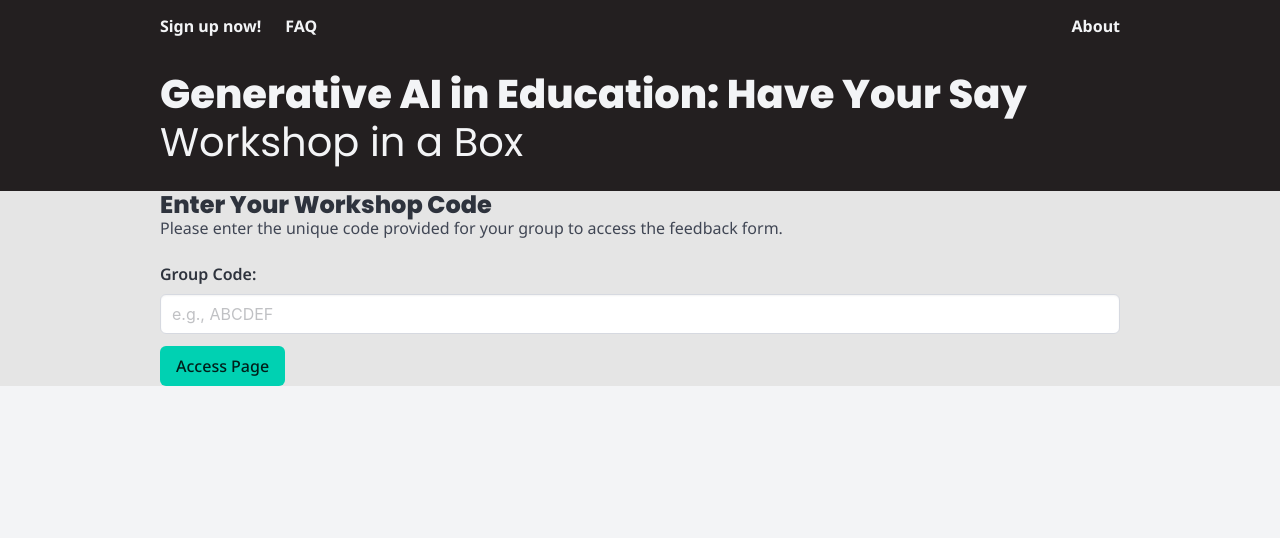
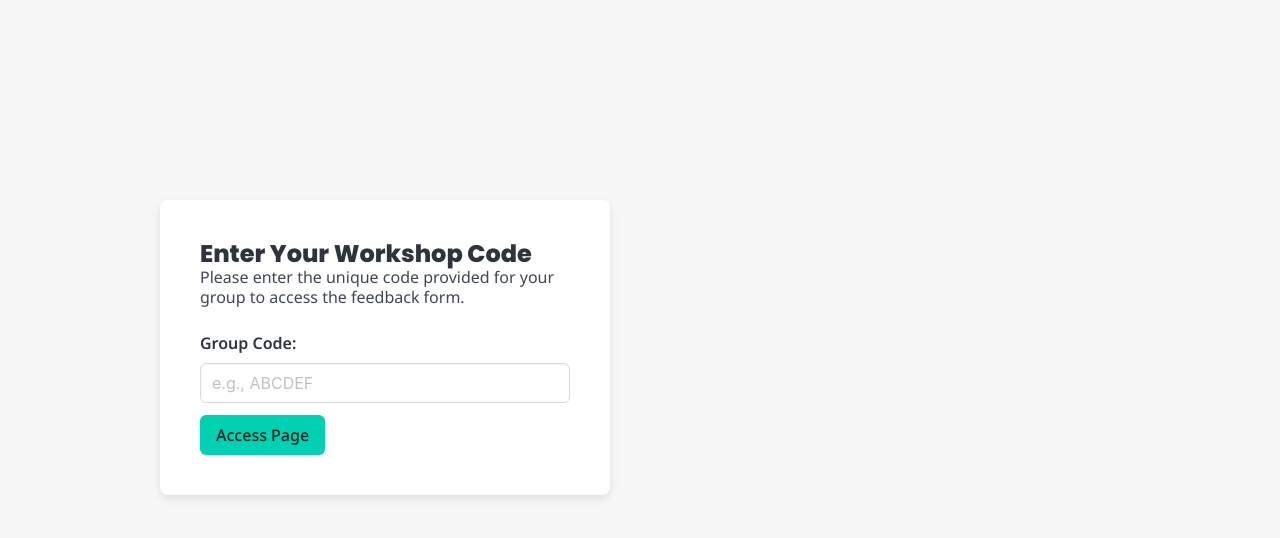
Before and after one commit to connectedbydata/ai-in-education.tech, a Jekyll site: the page built from feedback.md, in a window 1280 px wide. Shown: the top 538 px of the page. Built offline with Jekyll 4.4.1, drawn with Linux system fonts in a browser that asks for light colours; nearby versions of some CDN libraries.

Commit message:
Updating styles

```diff
--- a/_includes/head.html
+++ b/_includes/head.html
@@ -136,6 +136,98 @@
         text-transform: uppercase; /* All caps */
     }
 
+
+    /* --- Modal Styles --- */
+      .modal {
+        display: none; /* Hidden by default */
+        position: fixed; /* Stay in place */
+        z-index: 9999; /* Sit on top of everything */
+        left: 0;
+        top: 0;
+        width: 100%; /* Full width */
+        height: 100%; /* Full height */
+        overflow: auto; /* Enable scroll if needed */
+        background-color: rgba(0, 0, 0, 0.8); /* Black w/ opacity */
+      }
+
+      .modal-content {
+        position: relative;
+        margin: 5% auto;
+        padding: 0;
+        width: 90%;
+        height: 90%;
+        box-shadow: 0 4px 8px 0 rgba(0,0,0,0.2), 0 6px 20px 0 rgba(0,0,0,0.19);
+      }
+
+      .modal-content iframe {
+        display: block;
+        width: 100%;
+        height: 100%;
+        border: none;
+      }
+
+      .close {
+        color: #fff;
+        position: absolute;
+        top: 5px;
+        right: 15px;
+        font-size: 40px;
+        font-weight: bold;
+        z-index: 10000;
+        cursor: pointer;
+        opacity: 0.8;
+        transition: opacity 0.2s;
+      }
+
+      .close:hover,
+      .close:focus {
+        opacity: 1;
+        text-decoration: none;
+        cursor: pointer;
+      }
+
+      /* --- Code Gate Screen Styles --- */
+      #code-input-screen {
+        display: none; /* Controlled by JS */
+        position: fixed;
+        top: 0;
+        left: 0;
+        width: 100%;
+        height: 100%;
+        background-color: #f7f7f7;
+        z-index: 9998;
+        padding: 20px;
+      }
+      .code-gate-box {
+        max-width: 450px;
+        margin-top: 20vh;
+        padding: 40px;
+        border-radius: 8px;
+        box-shadow: 0 4px 10px rgba(0,0,0,0.1);
+        background-color: white;
+      }
+
+      /* --- Loading Spinner Styles --- */
+      #loading-spinner {
+        display: none; /* Controlled by JS */
+        position: absolute;
+        top: 50%;
+        left: 50%;
+        transform: translate(-50%, -50%);
+        width: 50px;
+        height: 50px;
+        border: 5px solid #f3f3f3;
+        border-top: 5px solid #3273dc; /* Bulma's primary blue */
+        border-radius: 50%;
+        animation: spin 1s linear infinite;
+        z-index: 10001;
+      }
+
+      @keyframes spin {
+        0% { transform: translate(-50%, -50%) rotate(0deg); }
+        100% { transform: translate(-50%, -50%) rotate(360deg); }
+      }
+
   </style>
   <script src="https://kit.fontawesome.com/70dceabc29.js" crossorigin="anonymous"></script>
   <script defer data-domain="ai-in-education.tech" src="https://plausible.io/js/script.js"></script>
```
